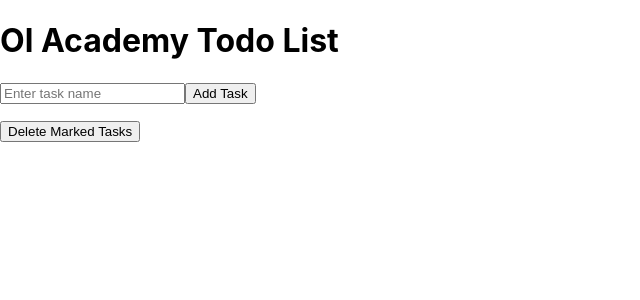
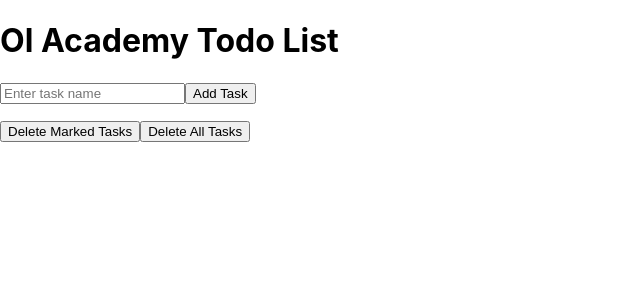
Before and after one commit to NinoPapava/ol-academy-react-todo, a React (Create React App) app: page / in a window 1280 px wide. Shown: the top 300 px of the page, without its empty margins (0-640 px from the left). Built offline with nearby package versions, Linux system fonts and the light colour scheme.

Commit message:
Delete All - ყველა თასქის წაშლა

```diff
--- a/src/components/TodoWrapper.jsx
+++ b/src/components/TodoWrapper.jsx
@@ -68,6 +68,7 @@ class TodoWrapper extends Component {
           onMoveTask={this.handleMoveTask}
         />
         <button onClick={() => this.setState({ tasks: tasks.filter(task => !task.isDone) })}>Delete Marked Tasks</button>
+        <button onClick={() => this.setState({ tasks: [] })}>Delete All Tasks</button>
       </div>
     );
   }
```
